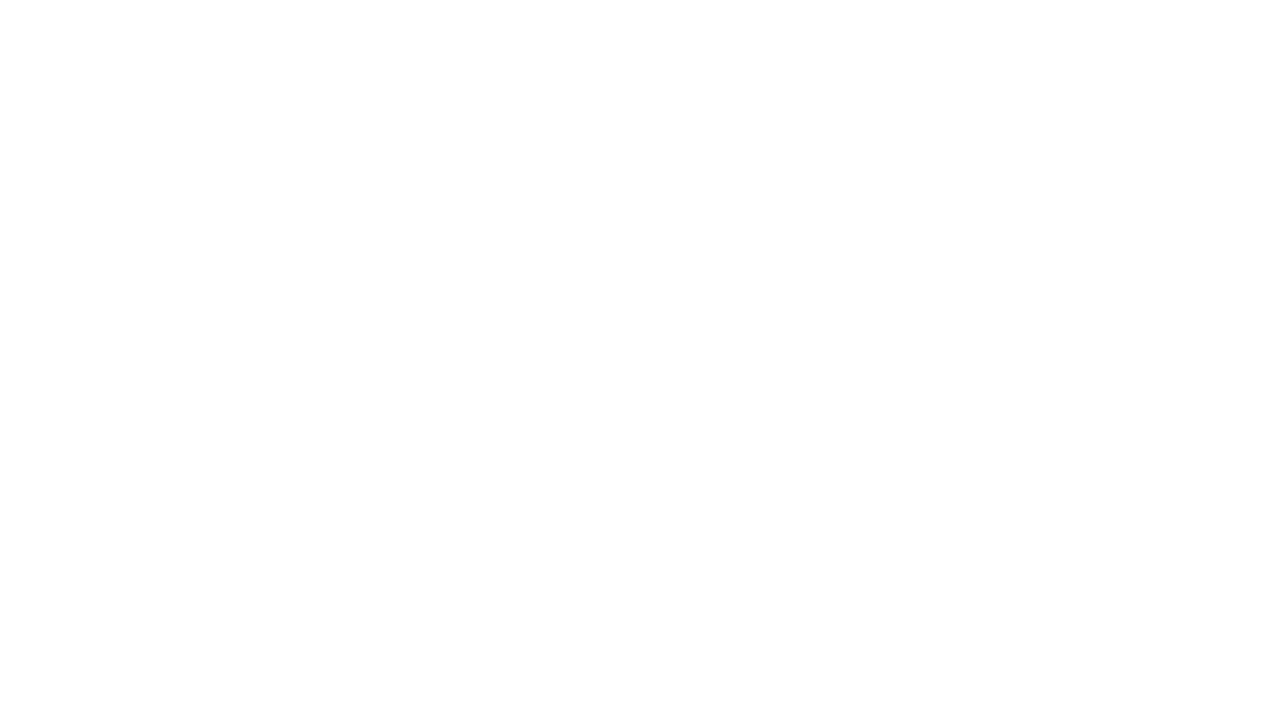
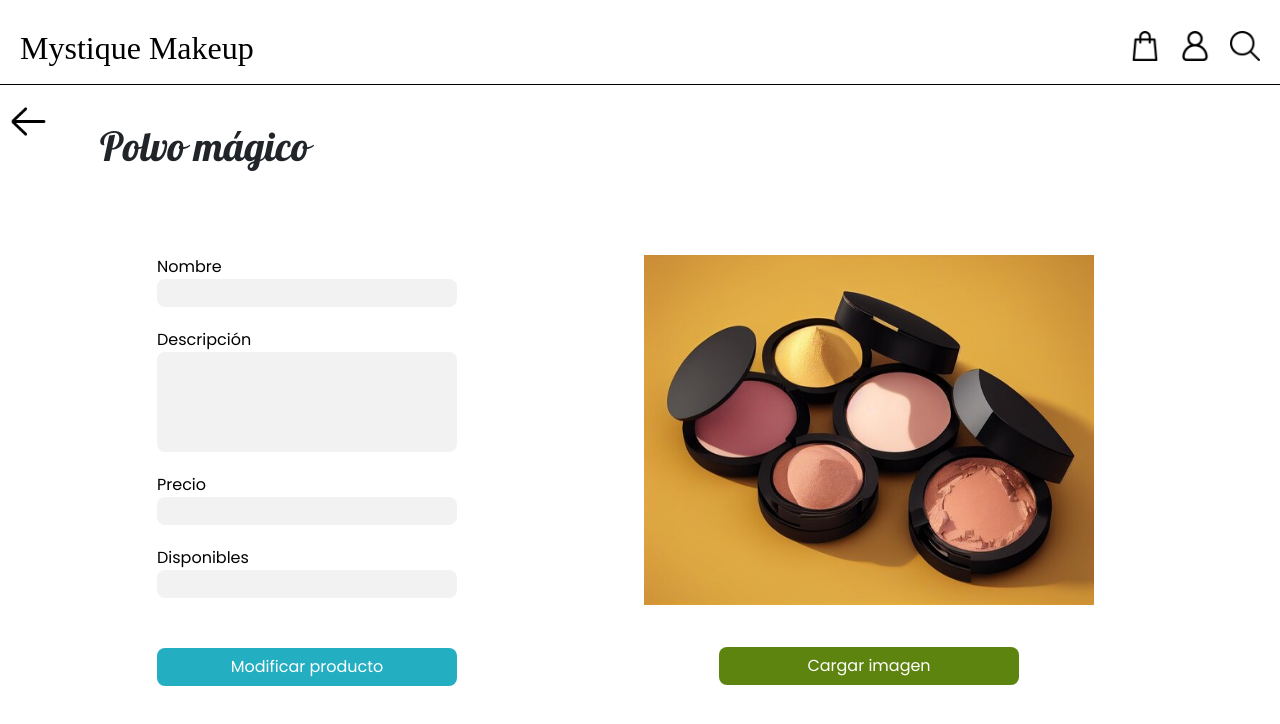
Before and after one commit to Isaac4918/MystiqueMakeup, a React (Create React App) app: page /ModifyProduct in a window 1280 px wide. Before the commit this address had no page. Shown: the top 724 px of the page. Built offline with nearby package versions, Linux system fonts and the light colour scheme; a web font is replaced by a local one.

Commit message:
modify product view

```diff
--- a/src/App.js
+++ b/src/App.js
@@ -14,6 +14,7 @@ import ModifyCategory from "./pages/ModifyCategory"
 import MyPurchases from "./pages/MyPurchases";
 import ProductScreen from "./pages/ProductScreen";
 import DeleteProduct from "./pages/DeleteProduct";
+import ModifyProduct from "./pages/ModifyProduct";
 
 function App() {
   return (
@@ -33,6 +34,7 @@ function App() {
         <Route path="/MyPurchases" element={<MyPurchases />} />
         <Route path="/ProductScreen" element={<ProductScreen />} />
         <Route path="/DeleteProduct" element={<DeleteProduct />} />
+        <Route path="/ModifyProduct" element={<ModifyProduct />} />
       </Routes>
     </Router>
   );
--- /dev/null
+++ b/src/pages/ModifyProduct.js
@@ -0,0 +1,40 @@
+import React from "react";
+import "../styles/Product.css";
+import Navbar from "../components/Navbar";
+import back from "../components/assets/arrowBack.png";
+import polvos from "../components/assets/polvos.jpg";
+import {Link} from 'react-router-dom';
+
+function ModifyProduct(props) {
+    return (
+        <div className="ModifyProduct">
+            <Navbar showIcons={true} />
+                <Link to={"/ProductManagement"}><button className="backManagement"><img src={back} alt=""/></button></Link>
+                <h1>Polvo mágico</h1>
+                <section class="layoutModifyProduct">
+                    <div>
+                        <label>Nombre</label><br />
+                        <input type="text" id="nameProduct" name="nameProduct"/><br />
+
+                        <label>Descripción</label><br />
+                        <input type="text" id="descriptionProduct" name="descriptionProduct"/><br />
+
+                        <label>Precio</label><br />
+                        <input type="text" id="priceProduct" name="priceProduct"/><br />
+
+                        <label>Disponibles</label><br />
+                        <input type="text" id="availableProduct" name="availableProduct"/><br />
+
+                        <Link to={"/ProductManagement"}><button className="buttonModifyProduct">Modificar producto</button></Link>
+                    </div>
+
+                    <div>
+                        <img src={polvos} alt=""/>
+                        <Link to={"/"}><button className="buttonLoadImage">Cargar imagen</button></Link>
+                    </div>
+                </section>
+        </div>
+    );
+}
+
+export default ModifyProduct;
--- a/src/styles/Product.css
+++ b/src/styles/Product.css
@@ -14,6 +14,7 @@
     font-family: 'Pattaya';
     font-size: 40px;
     text-align: center;
+    margin-left: 10px;
 }
 
 .containerProductManagement{
@@ -103,6 +104,7 @@
     position: absolute;
     position: fixed;
     bottom: 25px;
+    left: 28%;
 }
 
 .buttonDelete{
@@ -152,14 +154,14 @@
 /* PRODUCT SCREEN -------------------------------------------------*/
 .pageProductScreen{
     position: relative;
-    margin: 20px 88px;
+    margin: 0px 150px;
 }
 
 .pageProductScreen h1{
     font-family: 'Pattaya';
     font-size: 35px;
-    text-align: center;
-    padding-top: 50px;
+    margin-left: 10px;
+    margin-bottom: 50px;
 }
 
 .pageProductScreen h2{
@@ -167,7 +169,7 @@
     font-size: 20px;
     font-weight: bold;
     text-align: start;
-    padding-top: 60px;
+    padding-top: 10px;
 }
 
 .pageProductScreen .layout{
@@ -179,26 +181,130 @@
     gap: 8px;
 }
 
-.layout img{
+.pageProductScreen .layout img{
     width: 450px;
     height: 350px;
     display: block;
     margin: auto;
+    border: 2px solid black;
 }
 
-.layout p{
+.pageProductScreen .layout p{
     font-family: 'Poppins';
     font-size: 16px;
+    margin-bottom: 10px;
+    width: 500px;
+    height: 60px;
 }
 
-.layout .infoContainer{
-    margin-top: 50px;
+.pageProductScreen .layout .infoContainer{
+    padding-top: 110px;
     justify-content: center;
     align-items: center;
 }
 
+.pageProductScreen button{
+    font-family: 'Poppins';
+    font-size: 16px;
+    cursor: pointer;
+    color: white;
+    background-color: #23aec1;
+    border-radius: 8px;
+    border: none;
+    width: 300px;
+    height: 38px;
+
+    position: absolute;
+    position: fixed;
+    bottom: 25px;
+    left: 50%;
+    transform: translateX(-50%);
+}
+
+/* MODIFY PRODUCT -----------------------------------------------*/
+.layoutModifyProduct{
+    width: 1366px;
+    height: 500px;
+    display: grid;
+    grid-template-rows: 1fr;
+    grid-template-columns: repeat(2, 1fr);
+    gap: 8px;
+
+    position: fixed;
+    justify-content: center;
+    align-items: center;
+    transform: translate(-50%, -50%);
+    top: 50%;
+    left: 50%;
+    margin-top: 70px;
+}
+
+.ModifyProduct h1{
+    font-family: 'Pattaya';
+    font-size: 40px;
+    margin-left: 100px;
+    margin-top: -20px;
+}
+
+.layoutModifyProduct img{
+    width: 450px;
+    height: 350px;
+    margin-bottom: 22px;
+}
+
+.layoutModifyProduct label{
+    font-family: 'Poppins';
+    font-size: 16px;
+    color: black;
+    margin-left: 200px;
+}
+
+.layoutModifyProduct input{
+    background-color: rgb(242, 242, 242);
+    width: 300px;
+    height: 28px;
+    margin-top: auto;
+    margin-bottom: auto;
+    border-radius: 8px;
+    border: none;
+    margin-bottom: 20px;
+    margin-left: 200px;
+}
+
+.layoutModifyProduct input[name='descriptionProduct']{
+    width: 300px;
+    height: 100px;
+}
+
+.buttonModifyProduct{
+    font-family: 'Poppins';
+    font-size: 16px;
+    cursor: pointer;
+    color: white;
+    background-color: #23aec1;
+    border-radius: 8px;
+    border: none;
+    width: 300px;
+    height: 38px;
+    margin-left: 200px;
+    margin-top: 30px;
+}
+
+.buttonLoadImage{
+    font-family: 'Poppins';
+    font-size: 16px;
+    cursor: pointer;
+    color: white;
+    background-color: #5E8410;
+    border-radius: 8px;
+    border: none;
+    width: 300px;
+    height: 38px;
+    margin-left: 75px;
+    margin-top: 20px;
+}
+
 /* DELETE PRODUCT --------------------------------------------------*/
-
 .buttonDeleteProduct{
     font-family: 'Poppins';
     font-size: 16px;
@@ -212,15 +318,14 @@
 }
 
 /* ALL ------------------------------------------------------------*/
-.buttonBack{
+.backManagement{
     border: none;
-    position: absolute;
     cursor: pointer;
-    top: 100px;
-    left: 90px;
+    margin-top: 13px;
+    background-color: white;
 }
 
-.buttonBack img{
+.backManagement img{
     width: 45px;
     height: 45px;
 }
```
